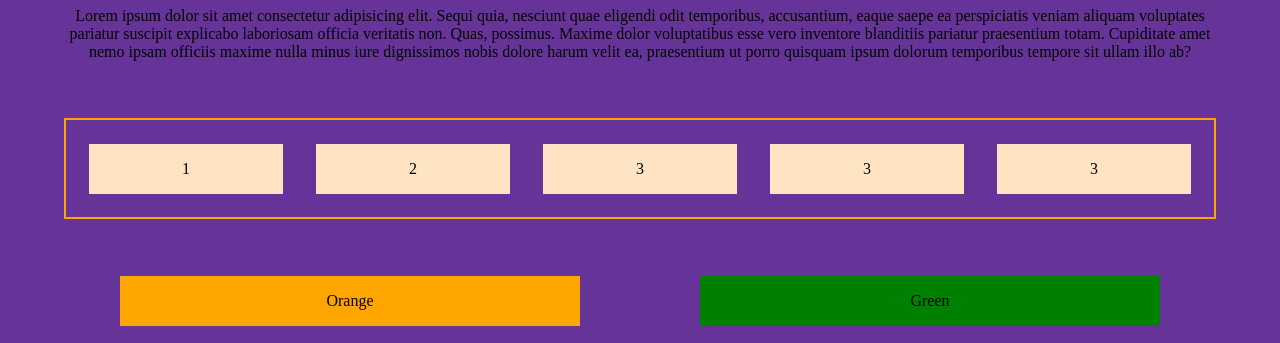
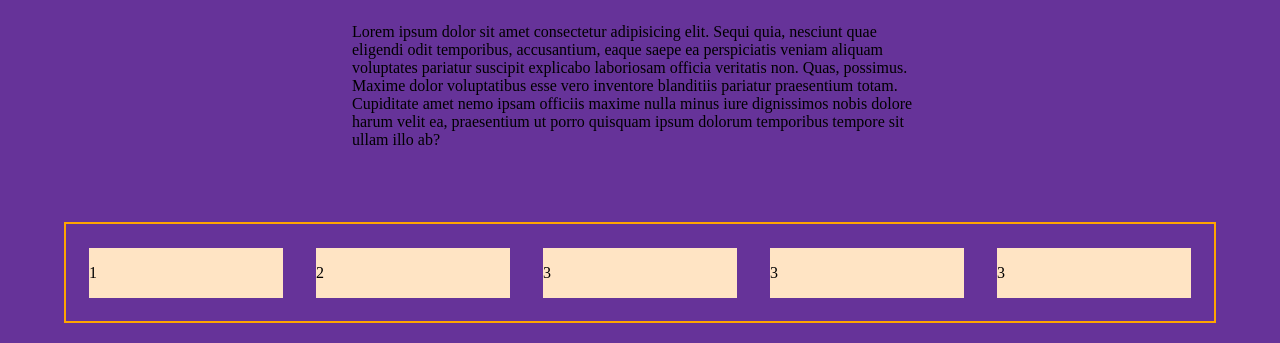
Before and after one commit to bz47/Mobile1, a plain HTML site: page index.html in a window 1280 px wide. Shown: the part 137-480 px from the top of the page. Drawn offline with Linux system fonts and the light colour scheme.

Commit message:
change layout

```diff
--- a/index.html
+++ b/index.html
@@ -8,7 +8,7 @@
   <body>
     <main>
       <h1>App</h1>
-      <p>
+      <p class="text">
         Lorem ipsum dolor sit amet consectetur adipisicing elit. Sequi quia,
         nesciunt quae eligendi odit temporibus, accusantium, eaque saepe ea
         perspiciatis veniam aliquam voluptates pariatur suscipit explicabo
@@ -41,6 +41,9 @@
       <div class="green">
         <p>Green</p>
       </div>
+      <footer>
+        <p>Designed by B</p>
+      </footer>
     </main>
   </body>
 </html>
--- a/styles.css
+++ b/styles.css
@@ -5,19 +5,27 @@
 body {
   margin: 0;
   display: flex;
-  flex-direction: column;
 }
 
 main {
+  display: flex;
+  flex-direction: column;
   background-color: rebeccapurple;
   width: 100%;
-  text-align: center;
+  height: 100vh;
   padding: 5%;
+  align-items: center;
+  justify-content: space-around;
+}
+
+.text {
+  width: 50%;
 }
 
 .holder {
   display: flex;
   gap: 3%;
+  width: 100%;
   border: solid orange 2px;
   padding: 2%;
   margin-top: 5%;
@@ -30,17 +38,19 @@ main {
 
 .orange {
   display: inline-block;
-
+  text-align: center;
   width: 40%;
-  margin-right: 5%;
-  margin-top: 5%;
+  margin-top: 2%;
   background-color: orange;
+  font-size: 2rem;
 }
 
 .green {
   display: inline-block;
+  text-align: center;
   width: 40%;
-  margin-left: 5%;
-  margin-top: 5%;
+  margin-top: 2%;
+  margin-bottom: 2%;
   background-color: green;
+  font-size: 2rem;
 }
```
